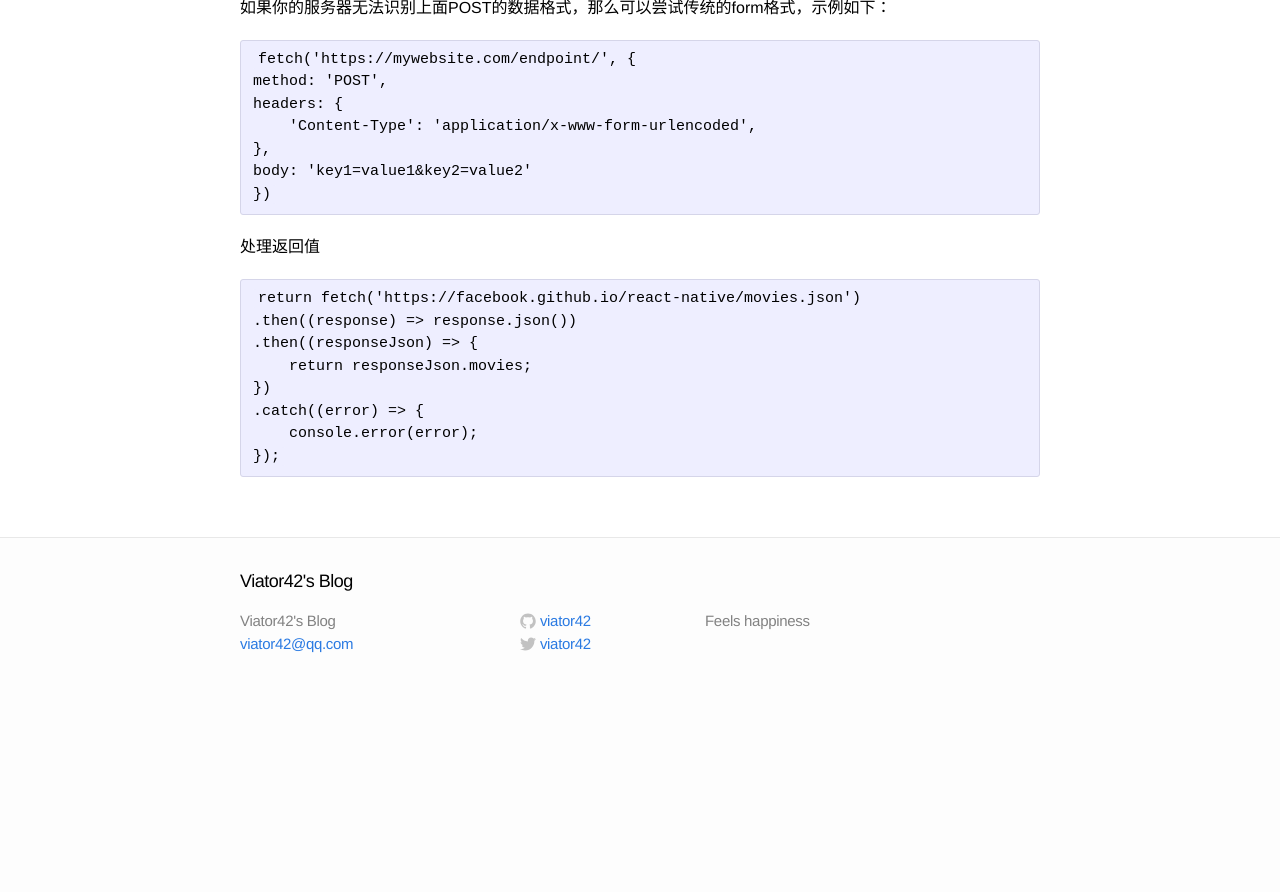
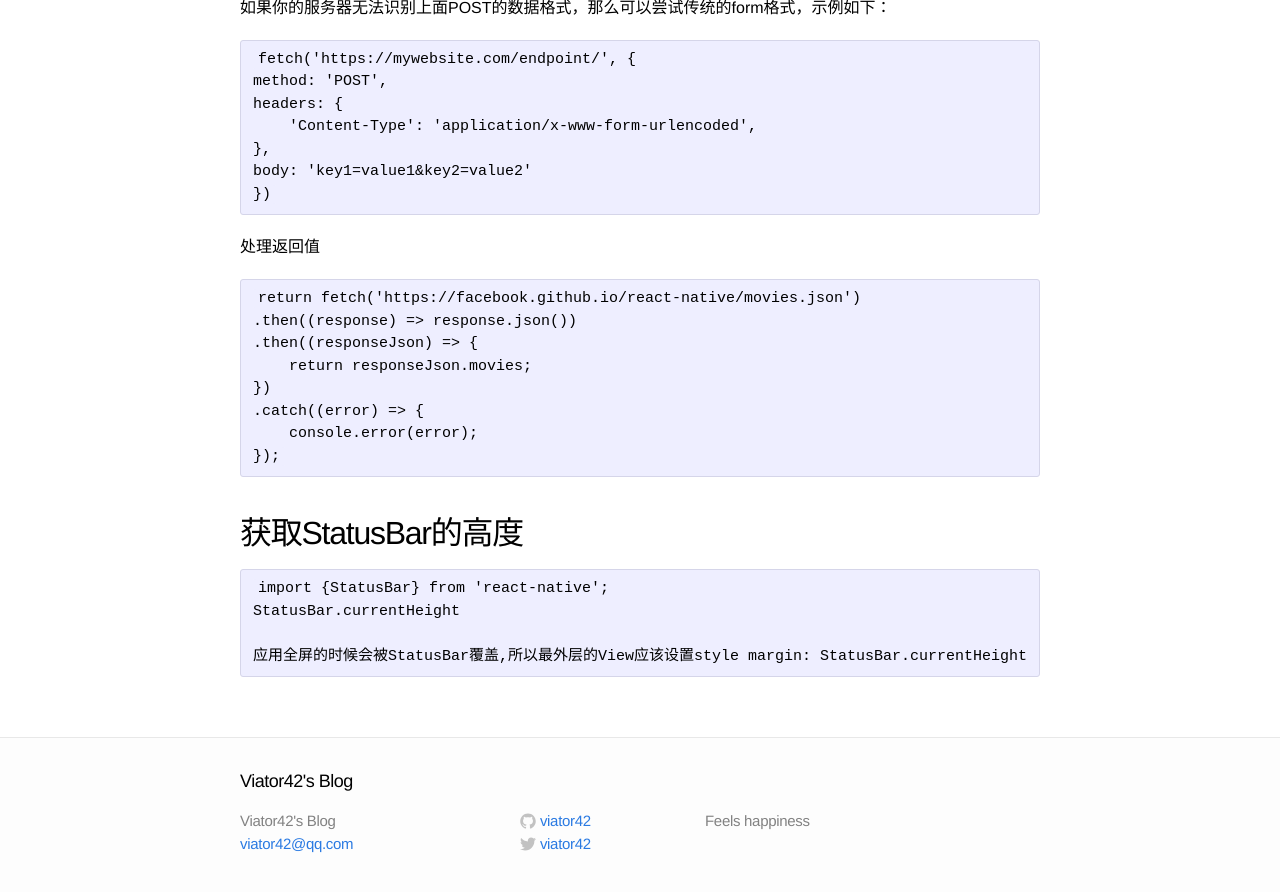
Before and after one commit to viator42/viator42.github.io, a Jekyll site: the page built from _posts/2018-3-17-react-native.markdown, in a window 1280 px wide and 900 px high, scrolled down 5053 px. Shown: the top 892 px of the window. Built offline with Jekyll 4.4.1, drawn with Linux system fonts in a browser that asks for light colours; before the commit the page ends 5753 px from its top, so only the background shows below that.

Commit message:
update post

```diff
--- a/_posts/2018-3-17-react-native.markdown
+++ b/_posts/2018-3-17-react-native.markdown
@@ -208,3 +208,10 @@ App.js
     .catch((error) => {
         console.error(error);
     });
+
+## 获取StatusBar的高度
+
+    import {StatusBar} from 'react-native';
+    StatusBar.currentHeight
+
+    应用全屏的时候会被StatusBar覆盖,所以最外层的View应该设置style margin: StatusBar.currentHeight
```
